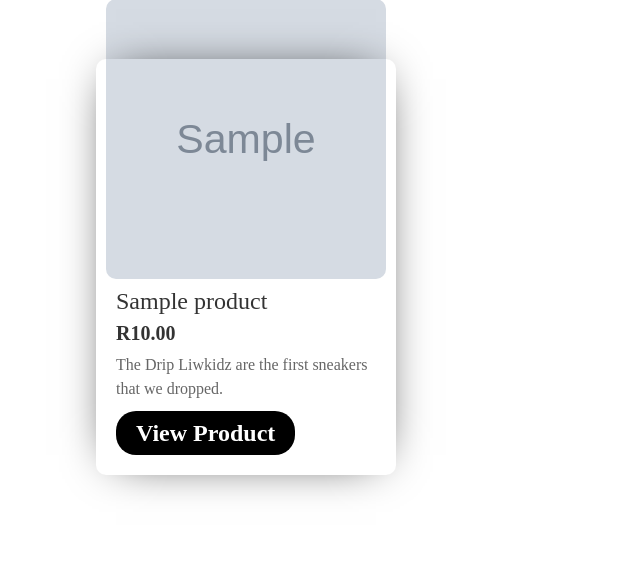
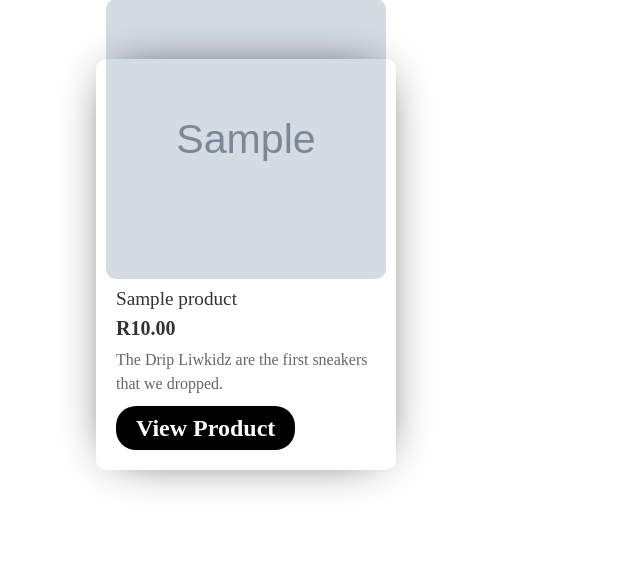
Before and after one commit to mashudu2021/dripfootware, a Django app: page /shop/ in a window 1280 px wide; the page is wider, and only the part inside the window is pictured. Shown: the part 229-796 px from the top of that part, without its empty margins (0-640 px from the left). Run offline with Django 4.2, Linux system fonts and the light colour scheme; tables that the repository leaves empty hold one stand-in row (values such as "Sample post"); grey boxes marked "Sample" are stand-in pictures; some libraries are stand-ins or nearby versions.

Commit message:
Update styles.css

```diff
--- a/static/css/styles.css
+++ b/static/css/styles.css
@@ -772,7 +772,7 @@ a:focus {
   }
 
   .product-title {
-   font-size: 1.5rem;
+   font-size: 1.2rem;
    margin-bottom: 10px;
    }
 
```
